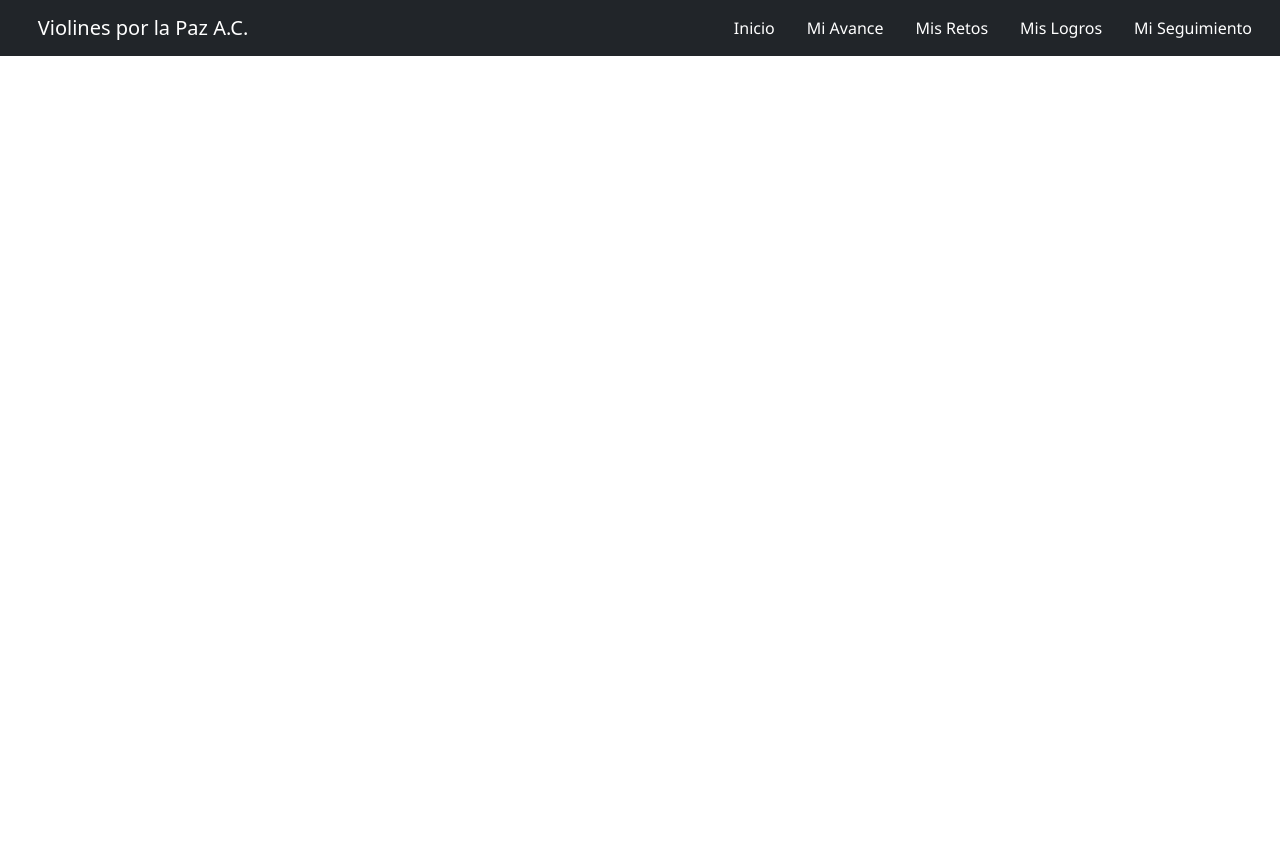
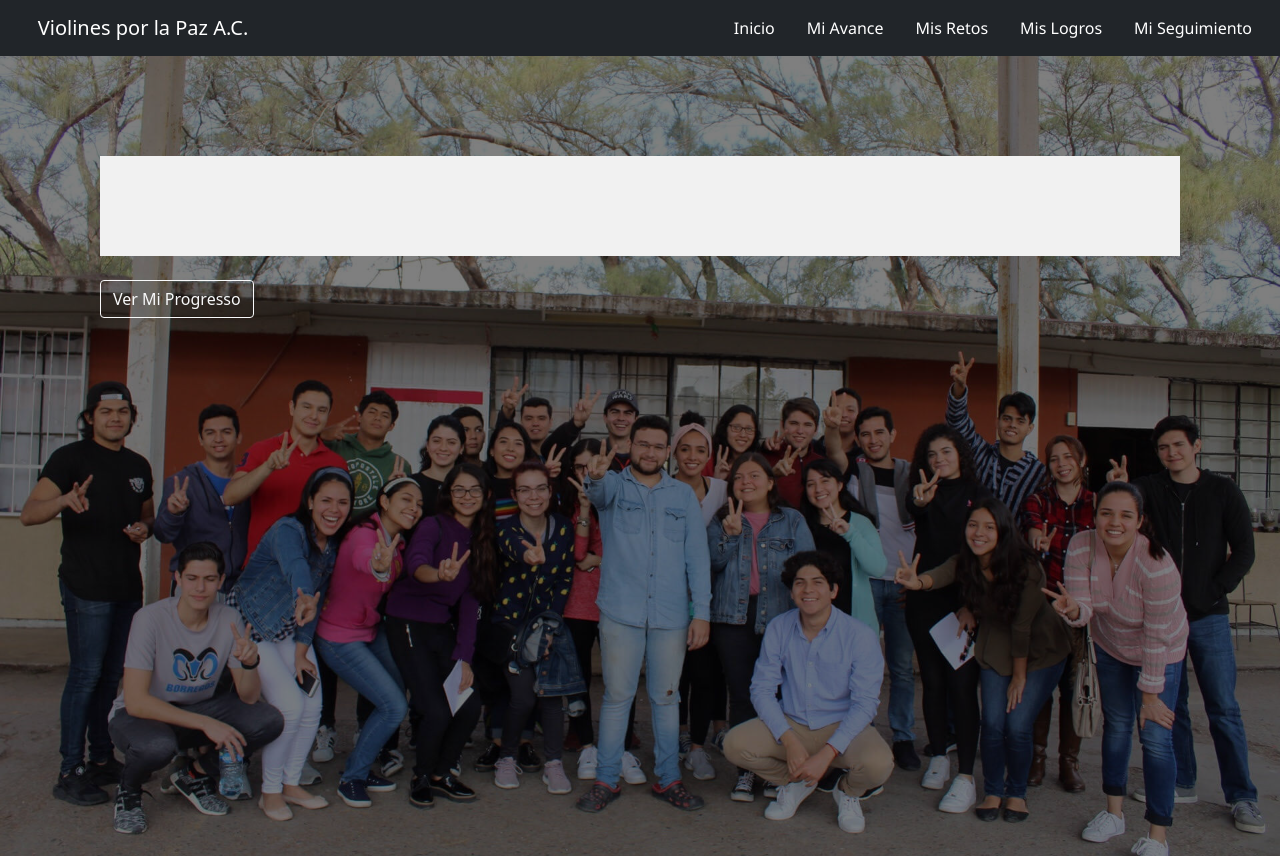
Before and after one commit to Raul-NG/exViolines, a PHP site: page /miAvance.html in a window 1280 px wide. Before the commit the page ends 56 px from the top, so only its background shows below. Run offline with PHP 8.4, Linux system fonts and the light colour scheme.

Commit message:
Ordenado

```diff
--- a/css/estilos.css
+++ b/assets/css/estilos.css
@@ -22,11 +22,12 @@
   height: 100%;
   position: absolute;
   color: white;
-  background-image: url(../imagenes/vpf.png);
+  background-image: url(/imagenes/vpf.png);
   background-size: cover;
   background-position-y: 55%;
   background-color: rgba(0, 0, 0, 0.5);
   background-blend-mode: darken;
+  z-index: -1;
 }
 
 .card-img-top {
@@ -77,3 +78,26 @@
   margin-top: 10%;
   text-align: center;
 }
+
+.bar{
+height: 100px;
+}
+
+.gris-claro {
+  color: #000;
+  background-color: #f1f1f1;
+}
+
+.progress-bar {
+  color: black;
+  background-color: #0fffff;
+}
+
+.progress__container {
+  z-index: 2;
+  width: 100%;
+  height: 100%;
+  justify-content: center;
+  padding: 100px;
+  display: block;
+}
--- /dev/null
+++ b/assets/js/scriptMiAvance.js
@@ -0,0 +1,15 @@
+function move() {
+    var elem = document.getElementById("myBar");
+    var width =0;
+    var id = setInterval(frame, 10);
+    function frame() {
+        // Aqui colocar el porcentaje del progreso
+      if (width >= 100) {
+        clearInterval(id);
+      } else {
+        width++;
+        elem.style.width = width + '%';
+        elem.innerHTML = width * 1  + '%';
+      }
+    }
+  }
--- a/login.html
+++ b/login.html
@@ -13,7 +13,7 @@
         href="https://fonts.googleapis.com/css2?family=Roboto:ital,wght@0,100;0,300;0,400;0,500;0,700;0,900;1,100;1,300;1,400;1,500;1,700;1,900&display=swap"
         rel="stylesheet">
 
-    <link rel="stylesheet" href="css/estilos_login.css">
+    <link rel="stylesheet" href="/assets/css/estilos_login.css">
 </head>
 
 <body>
--- a/miAvance.html
+++ b/miAvance.html
@@ -1,41 +1,30 @@
 <html>
+
 <head>
   <meta charset="UTF-8" />
   <meta http-equiv="X-UA-Compatible" content="IE=edge" />
   <meta name="viewport" content="width=device-width, initial-scale=1.0" />
-    <link
-      href="https://cdn.jsdelivr.net/npm/bootstrap@5.0.2/dist/css/bootstrap.min.css"
-      rel="stylesheet"
-      integrity="sha384-EVSTQN3/azprG1Anm3QDgpJLIm9Nao0Yz1ztcQTwFspd3yD65VohhpuuCOmLASjC"
-      crossorigin="anonymous"
-    />
-    <link rel="stylesheet" href="/css/estilos.css" />
+  <link href="https://cdn.jsdelivr.net/npm/bootstrap@5.0.2/dist/css/bootstrap.min.css" rel="stylesheet"
+    integrity="sha384-EVSTQN3/azprG1Anm3QDgpJLIm9Nao0Yz1ztcQTwFspd3yD65VohhpuuCOmLASjC" crossorigin="anonymous" />
+  <link rel="stylesheet" href="/assets/css/estilos.css" />
   <link rel="preconnect" href="https://fonts.googleapis.com" />
   <link rel="preconnect" href="https://fonts.gstatic.com" crossorigin />
   <!-- Link fuentes https://fonts.google.com -->
-    <link
-      href="https://fonts.googleapis.com/css2?family=Yanone+Kaffeesatz:wght@300&display=swap"
-      rel="stylesheet"
-    />
+  <link href="https://fonts.googleapis.com/css2?family=Yanone+Kaffeesatz:wght@300&display=swap" rel="stylesheet" />
   <title>Exviolines/Avance</title>
 </head>
+
 <body>
-    <nav
-      class="
+  <nav class="
         navbar navbar-expand-lg navbar-dark
         bg-dark
         flex-column flex-sm-row
-      "
-    >
-      <a class="navbar-brand" href="http://vfpmexico.org/"
-        >Violines por la Paz A.C.</a
-      >
+      ">
+    <a class="navbar-brand" href="http://vfpmexico.org/">Violines por la Paz A.C.</a>
     <div class="container-fluid justify-content-end">
       <ul class="nav">
         <li class="nav-item">
-            <a class="nav-link active" aria-current="page" href="inicio.html"
-              >Inicio</a
-            >
+          <a class="nav-link active" aria-current="page" href="inicio.html">Inicio</a>
         </li>
         <li class="nav-item">
           <a class="nav-link" href="miAvance.html">Mi Avance</a>
@@ -52,5 +41,22 @@
       </ul>
     </div>
   </nav>
+  <div class="main__container">
+    <div class="cover
+          d-flex
+          justify-content-start
+          align-items-center
+          flex-column">
+    </div>
+    <div class="progress__container">
+      <div class="gris-claro bar">
+        <div id="myBar" class="progress-bar bar" style="width:0%">0%</div>
+      </div>
+      <br>
+      <button class="btn btn-outline-light" onclick="move()">Ver Mi Progresso</button>
+    </div>
+  </div>
+  <script src="/assets/js/scriptMiAvance.js"></script>
 </body>
+
 </html>
--- a/misRetos.html
+++ b/misRetos.html
@@ -69,7 +69,7 @@
                 hablando de tu película favorita.
               </p>
               <div class="center-button">
-                <button type="button" class="btn btn-primary">Evidencia</button>
+                <button type="button" class="btn btn-primary">Mas Información</button>
               </div>
             </div>
           </div>
@@ -88,7 +88,7 @@
                 especial?
               </p>
               <div class="center-button">
-                <button type="button" class="btn btn-primary">Evidencia</button>
+                <button type="button" class="btn btn-primary">Mas Información</button>
               </div>
             </div>
           </div>
@@ -106,7 +106,7 @@
                 Crea un documento donde se observe tu primer programa.
               </p>
               <div class="center-button">
-                <button type="button" class="btn btn-primary">Evidencia</button>
+                <button type="button" class="btn btn-primary">Mas Información</button>
               </div>
             </div>
           </div>
```
Also changed, not shown: assets/css/estilos_login.css (renamed from css/estilos_login.css, +1 -6 lines), assets/js/script_login.js (added, +68 -0 lines), inicio.html (+23 -39 lines), script_login.js (deleted, +0 -68 lines). Lines whose indentation alone changed are shown as unchanged.
